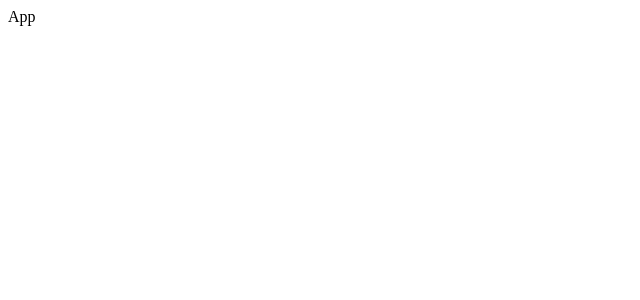
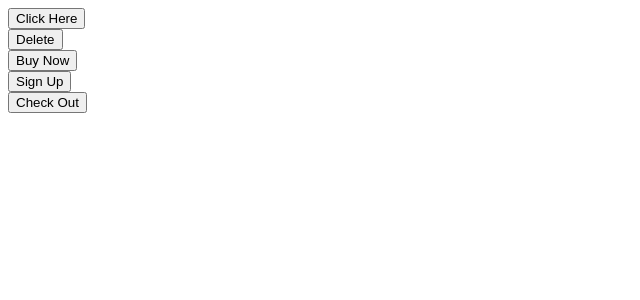
Before and after one commit to Laleh-S/react-components, a React (Create React App) app: page / in a window 1280 px wide. Shown: the top 300 px of the page, without its empty margins (0-640 px from the left). Built offline with nearby package versions, Linux system fonts and the light colour scheme.

Commit message:
Button.js [created a custom prop-type for buttons]

```diff
--- a/package.json
+++ b/package.json
@@ -6,6 +6,7 @@
     "@testing-library/jest-dom": "^5.17.0",
     "@testing-library/react": "^13.4.0",
     "@testing-library/user-event": "^13.5.0",
+    "prop-types": "^15.8.1",
     "react": "^18.2.0",
     "react-dom": "^18.2.0",
     "react-scripts": "5.0.1",
@@ -34,5 +35,8 @@
       "last 1 firefox version",
       "last 1 safari version"
     ]
+  },
+  "devDependencies": {
+    "@babel/plugin-proposal-private-property-in-object": "^7.21.11"
   }
 }
--- a/src/App.js
+++ b/src/App.js
@@ -1,7 +1,31 @@
+import Button from "./button";
+
+
 function App(){
 
     return(
-        <div>App</div>
+        <div>
+            <div>
+                <Button success primary>Click Here</Button>
+            </div>
+
+            <div>
+                <Button>Delete</Button>
+            </div>
+
+            <div>
+                <Button>Buy Now</Button>
+            </div>
+
+            <div>
+                <Button>Sign Up</Button>
+            </div>
+
+            <div>
+                <Button>Check Out</Button>
+            </div>
+        </div>
+
     );
 };
 
--- /dev/null
+++ b/src/button.js
@@ -0,0 +1,48 @@
+
+// ① When we provide a "true" value for primary, secondary, success, warning, danger it comes up as true. When we dont pass
+// a value it will come up as undefined.
+// To check this, we turn the "true" and "undefined" value into numbers, add them together and total must be more than 1 less than 2
+
+// Number(true) -> output 1
+// Number(!!undefined) -> output 0
+
+
+import PropTypes from "prop-types";
+
+function Button({
+    children,
+    primary,
+    secondary,
+    success,
+    warning,
+    danger,
+    outline,
+    rounded
+}) {
+
+    return(
+        <div>
+            <button>{children}</button>
+
+        </div>
+    );
+};
+
+// ◈◈◈◈◈◈◈◈◈◈ CUSTOM VALIDATOR ◈◈◈◈◈◈◈◈◈◈
+
+Button.propTypes = {
+    variationCheck: ({ primary, secondary, success, warning, danger }) => {
+        const count =
+        Number(!!primary) + // ①
+        Number(!!secondary) +
+        Number(!!success) +
+        Number(!!warning) +
+        Number(!!danger);
+
+        if (count > 1){
+            return new Error('Only one primary, secondary, success, warning, danger can be true!');
+        }
+    },
+};
+
+export default Button;
```
Also changed, not shown: 2 other files (tests, documents, lock files or other folders).
